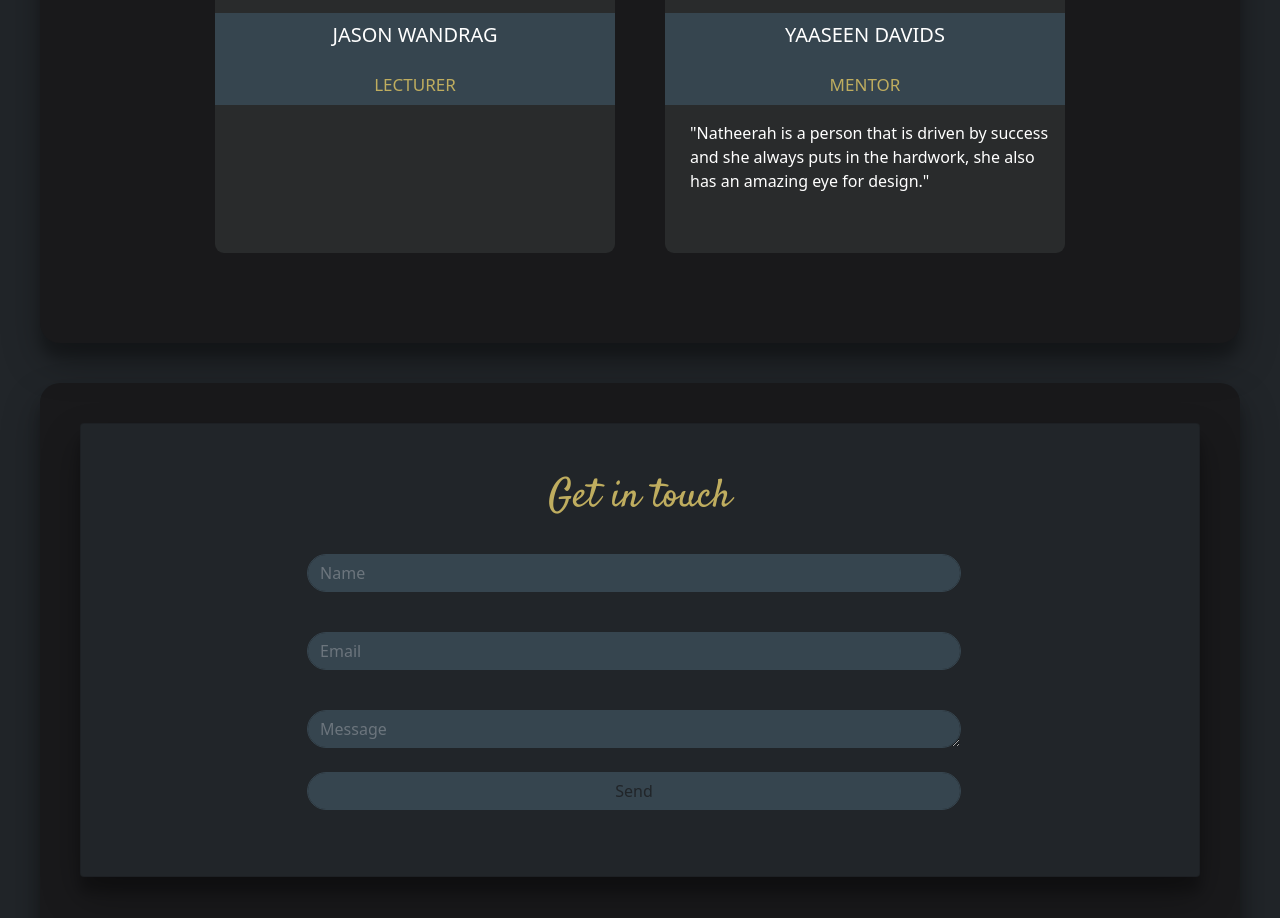
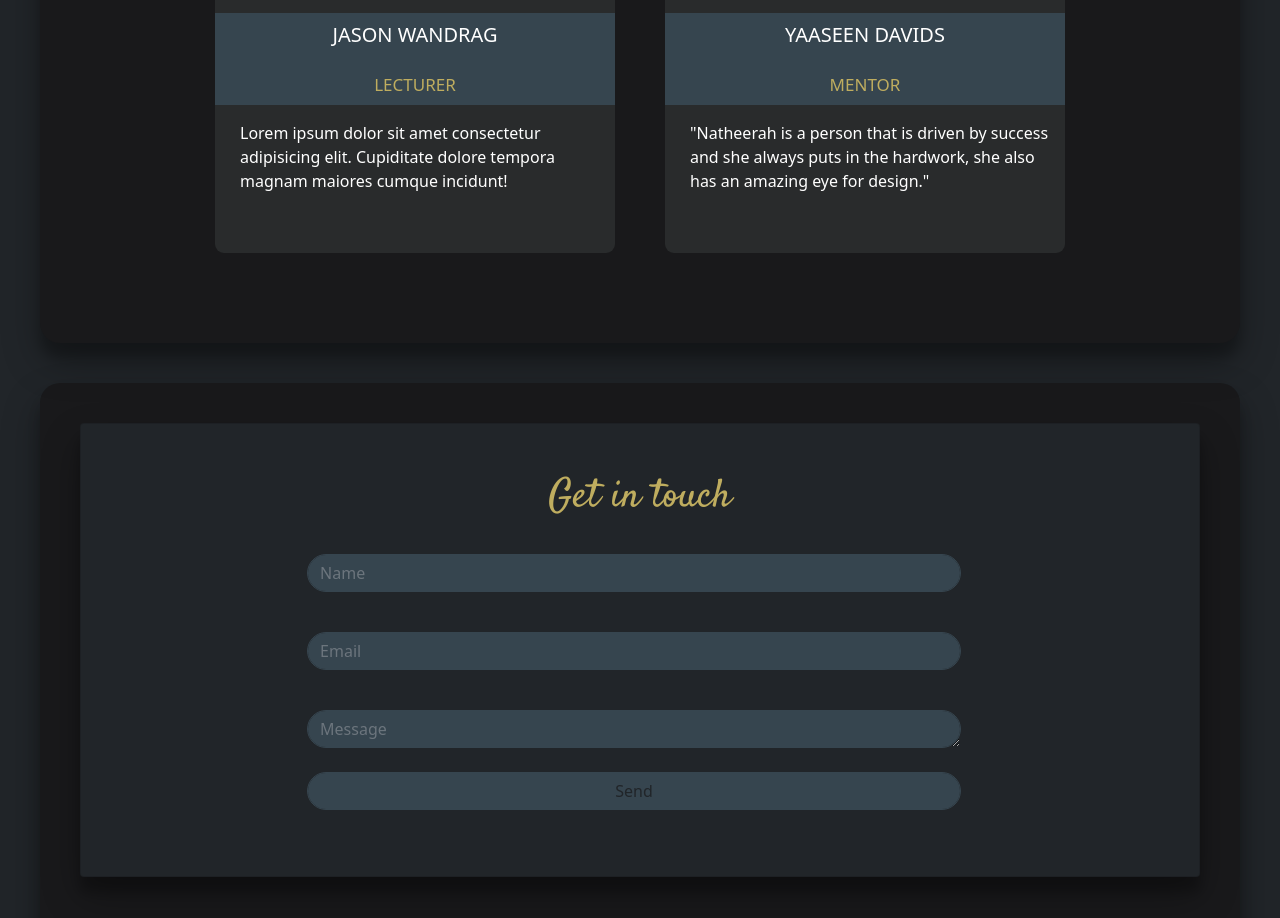
Before and after one commit to natheerah24/Portfolio_Project, a plain HTML site: page index.html in a window 1280 px wide. Shown: the part 6223-7141 px from the top of the page. Drawn offline with nearby package versions, Linux system fonts and the light colour scheme.

Commit message:
updates10

```diff
--- a/index.html
+++ b/index.html
@@ -553,6 +553,10 @@
               <h4 class="description" style="color: #bfad5f">Lecturer</h4>
             </div>
           </div>
+          <p class="text-white">
+            Lorem ipsum dolor sit amet consectetur adipisicing elit. Cupiditate
+            dolore tempora magnam maiores cumque incidunt!
+          </p>
         </div>
         <div class="testimonial">
           <div>
```
